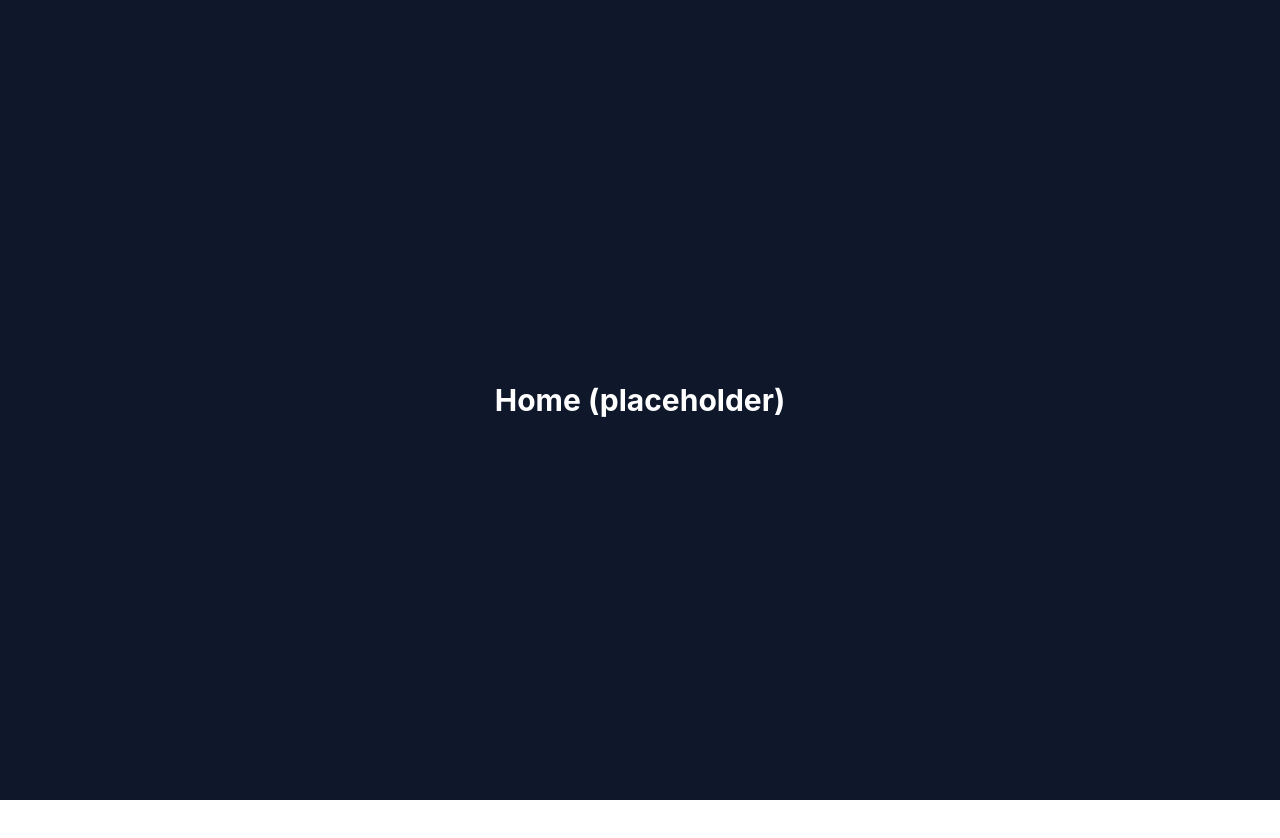
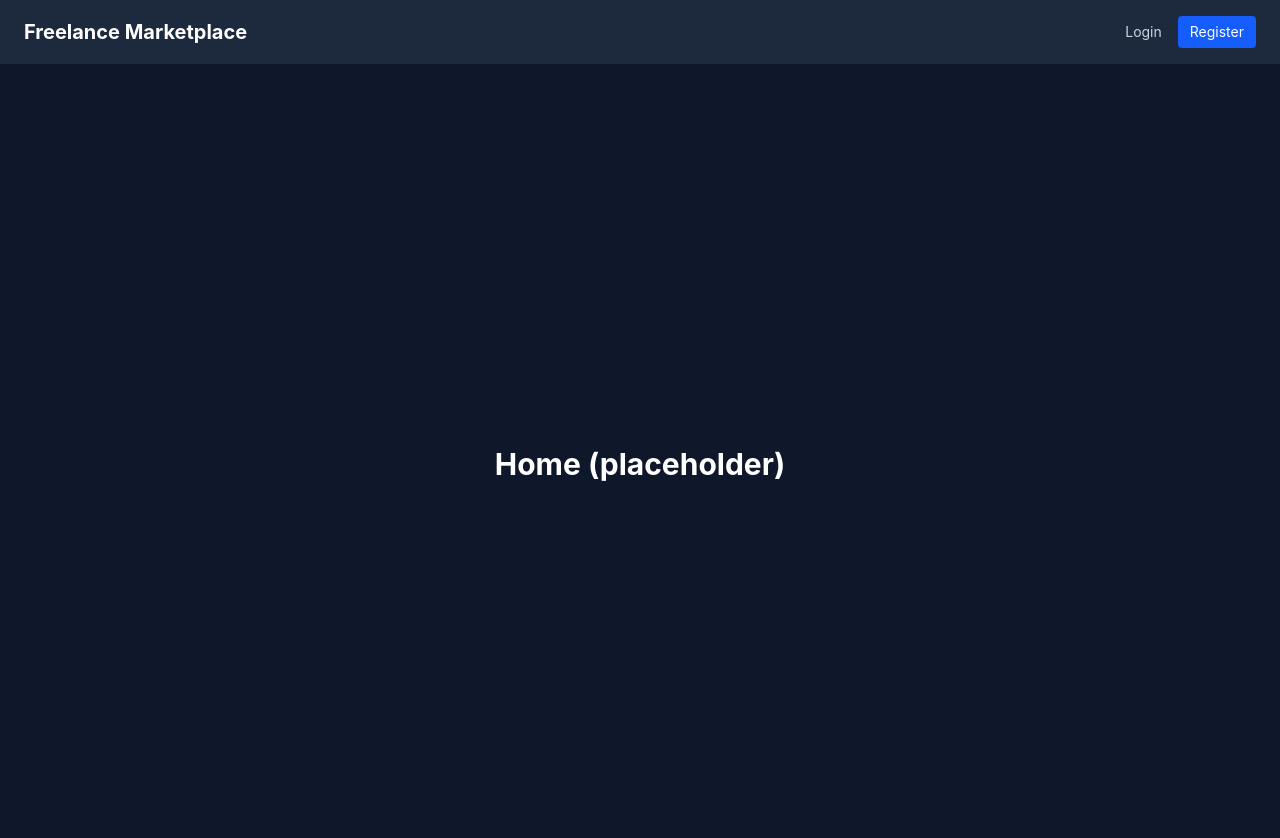
Before and after one commit to khanafridi2244/Freelancer_Marketplace, a React app in the folder frontend/: page / in a window 1280 px wide. Shown: the top 838 px of the page. Before the commit the page ends 800 px from the top, so only its background shows below. Built offline with nearby package versions, Linux system fonts and the light colour scheme; the HTML template or start-up script is replaced by a standard one.

Commit message:
add the navigation bar

```diff
--- a/frontend/src/App.jsx
+++ b/frontend/src/App.jsx
@@ -1,4 +1,5 @@
 import { BrowserRouter, Routes, Route } from 'react-router-dom';
+import Navbar from './components/Navbar.jsx';
 import Register from './pages/Register.jsx';
 import Login from './pages/Login.jsx';
 
@@ -13,6 +14,7 @@
 function App() {
   return (
     <BrowserRouter>
+      <Navbar />
       <Routes>
         <Route path="/" element={<Home />} />
         <Route path="/register" element={<Register />} />
--- /dev/null
+++ b/frontend/src/components/Navbar.jsx
@@ -0,0 +1,53 @@
+import { Link, useNavigate } from 'react-router-dom';
+import { useAuth } from '../context/useAuth.js';
+
+function Navbar() {
+  const { user, logout } = useAuth();
+  const navigate = useNavigate();
+
+  const handleLogout = () => {
+    logout();
+    navigate('/login');
+  };
+
+  return (
+    <nav className="bg-slate-800 px-6 py-4 flex items-center justify-between">
+      <Link to="/" className="text-white text-xl font-bold">
+        Freelance Marketplace
+      </Link>
+
+      <div className="flex items-center gap-4">
+        {user ? (
+          <>
+            <span className="text-slate-300 text-sm">
+              Hi, {user.name} ({user.role})
+            </span>
+            <Link to="/dashboard" className="text-slate-300 hover:text-white text-sm">
+              Dashboard
+            </Link>
+            <button
+              onClick={handleLogout}
+              className="bg-red-600 hover:bg-red-700 text-white text-sm px-3 py-1.5 rounded transition"
+            >
+              Logout
+            </button>
+          </>
+        ) : (
+          <>
+            <Link to="/login" className="text-slate-300 hover:text-white text-sm">
+              Login
+            </Link>
+            <Link
+              to="/register"
+              className="bg-blue-600 hover:bg-blue-700 text-white text-sm px-3 py-1.5 rounded transition"
+            >
+              Register
+            </Link>
+          </>
+        )}
+      </div>
+    </nav>
+  );
+}
+
+export default Navbar;
```
